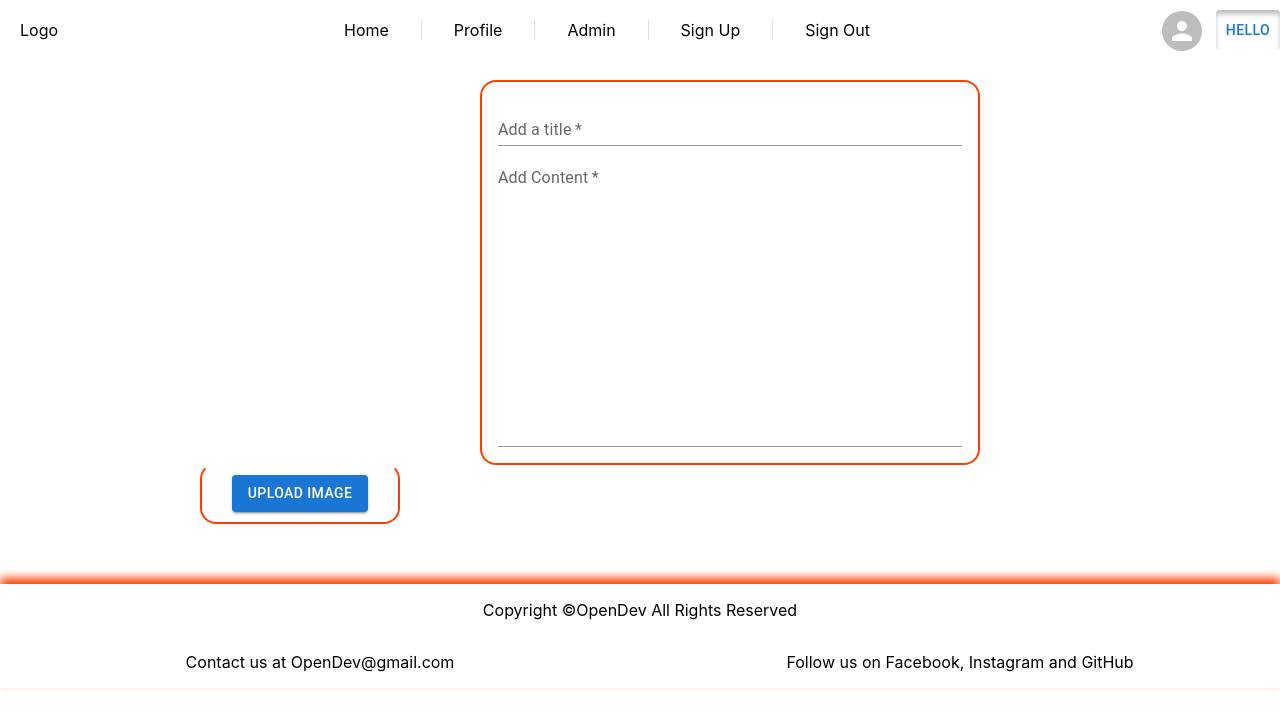
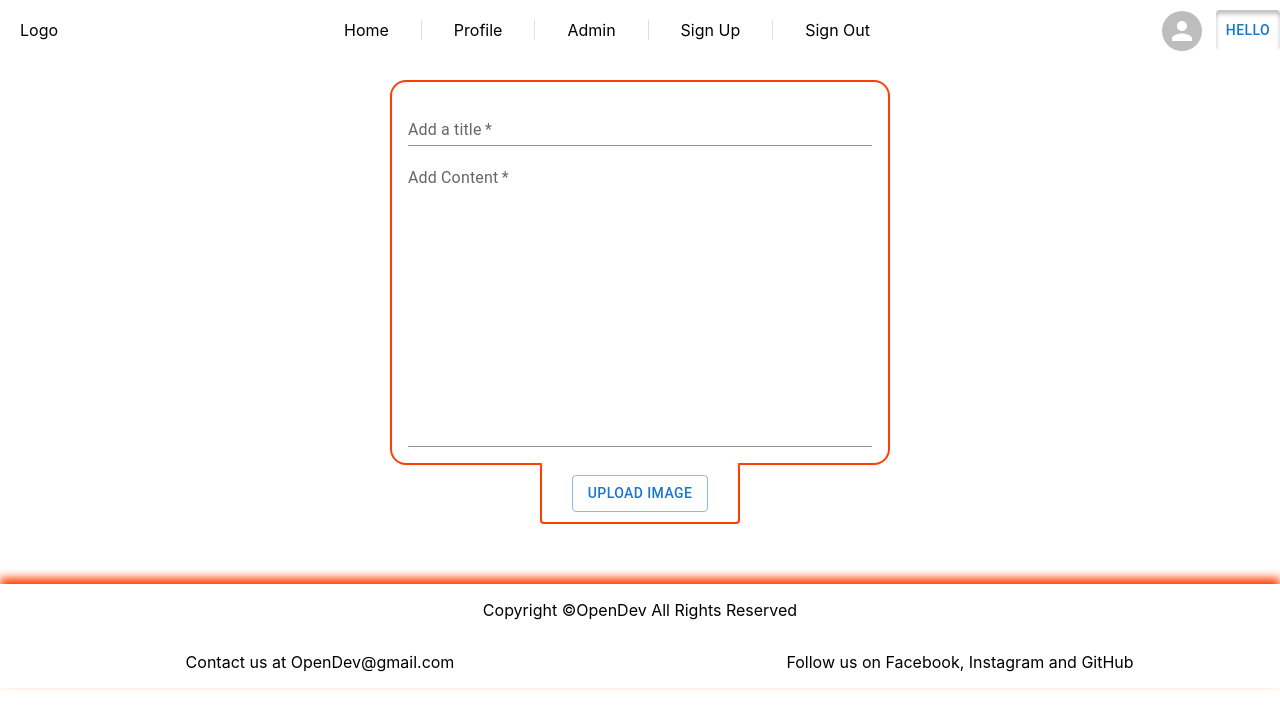
Before and after one commit to Ungerer221/DV200_Term4_Ungerer, a React (Create React App) app in the folder client/: page /ask in a window 1280 px wide. Shown: the top 728 px of the page. Built offline with nearby package versions, Linux system fonts and the light colour scheme.

Commit message:
Update QuestionEditor.js

```diff
--- a/client/src/Pages/QuestionEditor.js
+++ b/client/src/Pages/QuestionEditor.js
@@ -33,7 +33,7 @@ function QuestionEditor() {
                 </Stack>
             </Box> */}
             <Grid container spacing={4} sx={{
-                maxWidth: 500, marginTop: 10, marginLeft: 60, '--Grid-borderWidth': '2px',
+                maxWidth: 500, marginTop: 10, marginLeft: "auto", marginRight: "auto", '--Grid-borderWidth': '2px',
                 borderTop: 'var(--Grid-borderWidth) solid',
                 borderLeft: 'var(--Grid-borderWidth) solid',
                 borderRight: 'var(--Grid-borderWidth) solid',
@@ -48,7 +48,7 @@ function QuestionEditor() {
             </Grid>
 
             <Grid container sx={{
-                maxWidth: 200, marginTop: '14px', marginLeft: "200px", padding: '10px', '--Grid-borderWidth': '2px',
+                maxWidth: 200, marginTop: '14px', marginLeft: "auto", marginRight: "auto", padding: '10px', '--Grid-borderWidth': '2px',
                 borderTop: 'var(--Grid-borderWidth) solid',
                 borderTopColor: '#FFFF',
                 borderLeft: 'var(--Grid-borderWidth) solid',
@@ -57,10 +57,10 @@ function QuestionEditor() {
                 borderLeftColor: '#FF3F00',
                 borderRightColor: '#FF3F00',
                 borderBottomColor: '#FF3F00',
-                borderRadius: 4
+                borderRadius: 1
             }}>
                 <Box justifyContent={'center'} sx={{margin:"auto"}}>
-                    <Button component="label" variant="contained">
+                    <Button component="label" variant="outlined">
                         Upload Image
                         <VisuallyHiddenInput type="file" />
                     </Button>
```
